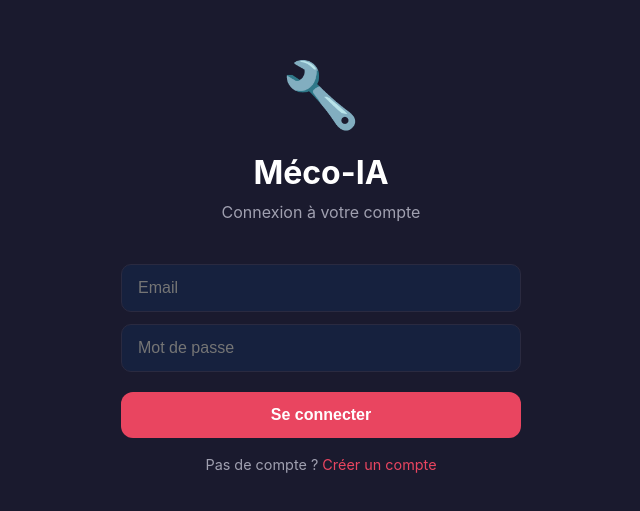
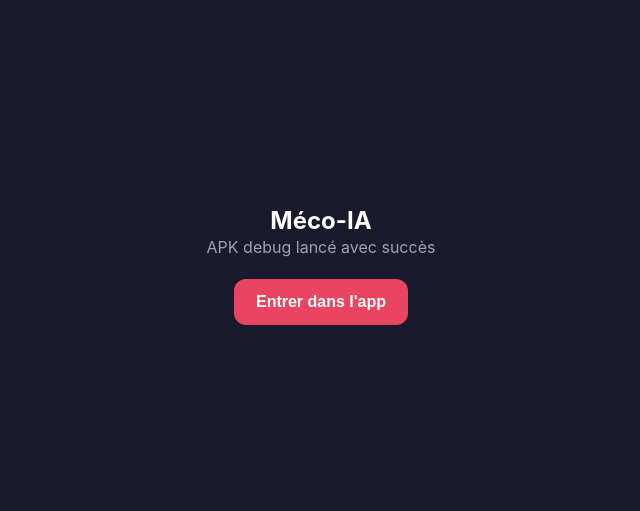
Before and after one commit to Seth-opx/mech-ai-diagnostics, a React (Vite) app: page / in a window 1280 px wide. Before the commit this address led to /#/login. Shown: the part 135-646 px from the top of the page, without its empty margins (319-959 px from the left). Built offline with nearby package versions, Linux system fonts and the light colour scheme; no server answers.

Commit message:
Minimal test App for APK debug

```diff
--- a/src/App.jsx
+++ b/src/App.jsx
@@ -1,40 +1,33 @@
-import { Routes, Route } from 'react-router-dom'
-import { AuthProvider } from './context/AuthContext'
-import { AppProvider } from './context/AppContext'
-import Splash from './screens/Splash'
-import Login from './screens/Login'
-import Dashboard from './screens/Dashboard'
-import CapturePhoto from './screens/CapturePhoto'
-import CaptureVideo from './screens/CaptureVideo'
-import Analysis from './screens/Analysis'
-import Result from './screens/Result'
-import History from './screens/History'
-import Chat from './screens/Chat'
-import Garages from './screens/Garages'
-import Profile from './screens/Profile'
-import Paywall from './screens/Paywall'
-import Debug from './screens/Debug'
-
+// Minimal test App — replace App.jsx temporarily to test APK
 export default function App() {
   return (
-    <AuthProvider>
-      <AppProvider>
-        <Routes>
-          <Route path="/" element={<Splash />} />
-          <Route path="/login" element={<Login />} />
-          <Route path="/dashboard" element={<Dashboard />} />
-          <Route path="/capture" element={<CapturePhoto />} />
-          <Route path="/capture-video" element={<CaptureVideo />} />
-          <Route path="/analysis" element={<Analysis />} />
-          <Route path="/result" element={<Result />} />
-          <Route path="/history" element={<History />} />
-          <Route path="/chat" element={<Chat />} />
-          <Route path="/garages" element={<Garages />} />
-          <Route path="/profile" element={<Profile />} />
-          <Route path="/paywall" element={<Paywall />} />
-          <Route path="/debug" element={<Debug />} />
-        </Routes>
-      </AppProvider>
-    </AuthProvider>
+    <div style={{
+      minHeight: '100vh',
+      background: '#1a1a2e',
+      color: 'white',
+      display: 'flex',
+      flexDirection: 'column',
+      alignItems: 'center',
+      justifyContent: 'center',
+      padding: 24,
+      textAlign: 'center',
+      fontFamily: '-apple-system, BlinkMacSystemFont, sans-serif'
+    }}>
+      <h1>Méco-IA</h1>
+      <p>APK debug lancé avec succès</p>
+      <button style={{
+        marginTop: 20,
+        padding: '14px 22px',
+        borderRadius: 12,
+        border: 'none',
+        background: '#e94560',
+        color: 'white',
+        fontWeight: 'bold',
+        fontSize: '1rem',
+        cursor: 'pointer'
+      }}>
+        Entrer dans l'app
+      </button>
+    </div>
   )
 }
```
